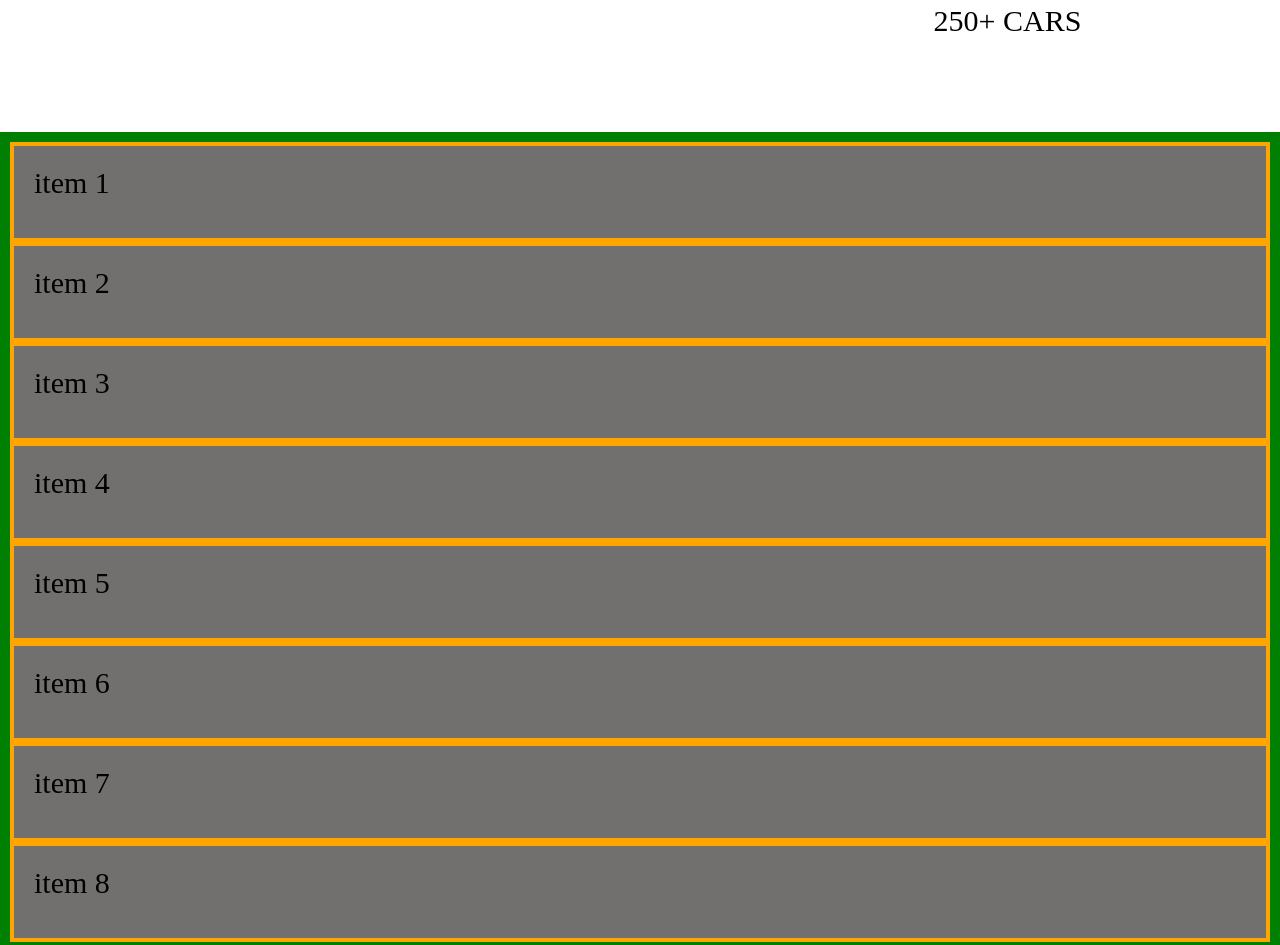
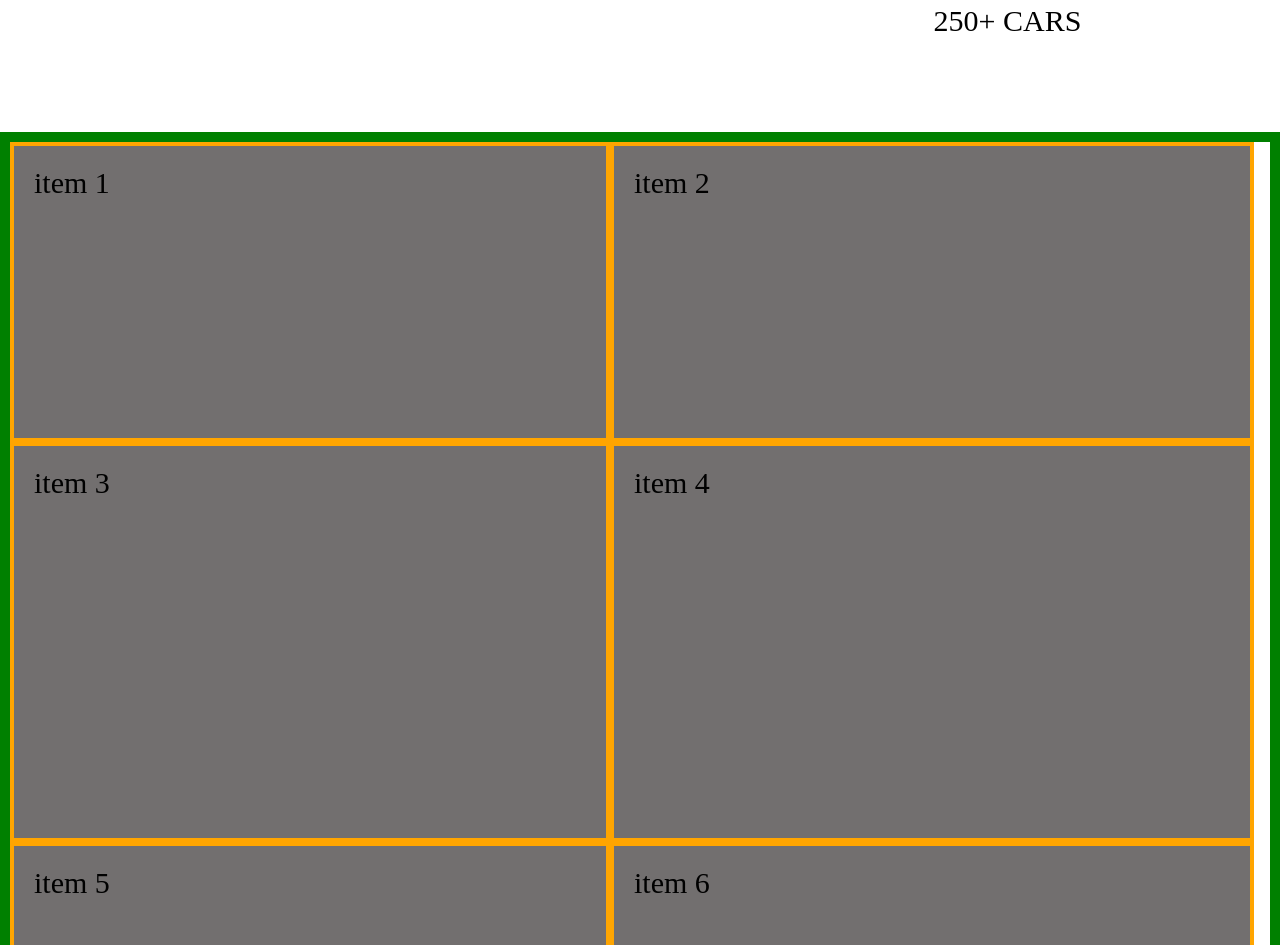
Before and after one commit to KyleWashington73/media-sass-project, a plain HTML site: page index.html in a window 1280 px wide. Shown: the part 1905-2850 px from the top of the page. Drawn offline with Linux system fonts and the light colour scheme.

Commit message:
one more please!

```diff
--- a/SASS/style.scss
+++ b/SASS/style.scss
@@ -118,9 +118,11 @@ width: 45em;
 
 // Container 4 //
 .grid-container-4 {
-   height: 100vh;
+   height: 142.5vh;
    border: 10px solid green;
    display: grid;
+   grid-template-columns: 600px 644px;
+   grid-template-rows: 300px 400px 300px 300px;
    margin: 0px;
    padding: 0px;
 }
```
Also changed, not shown: IMG/black-lambo.jpg (added), SASS/style.css, 1 other file.
